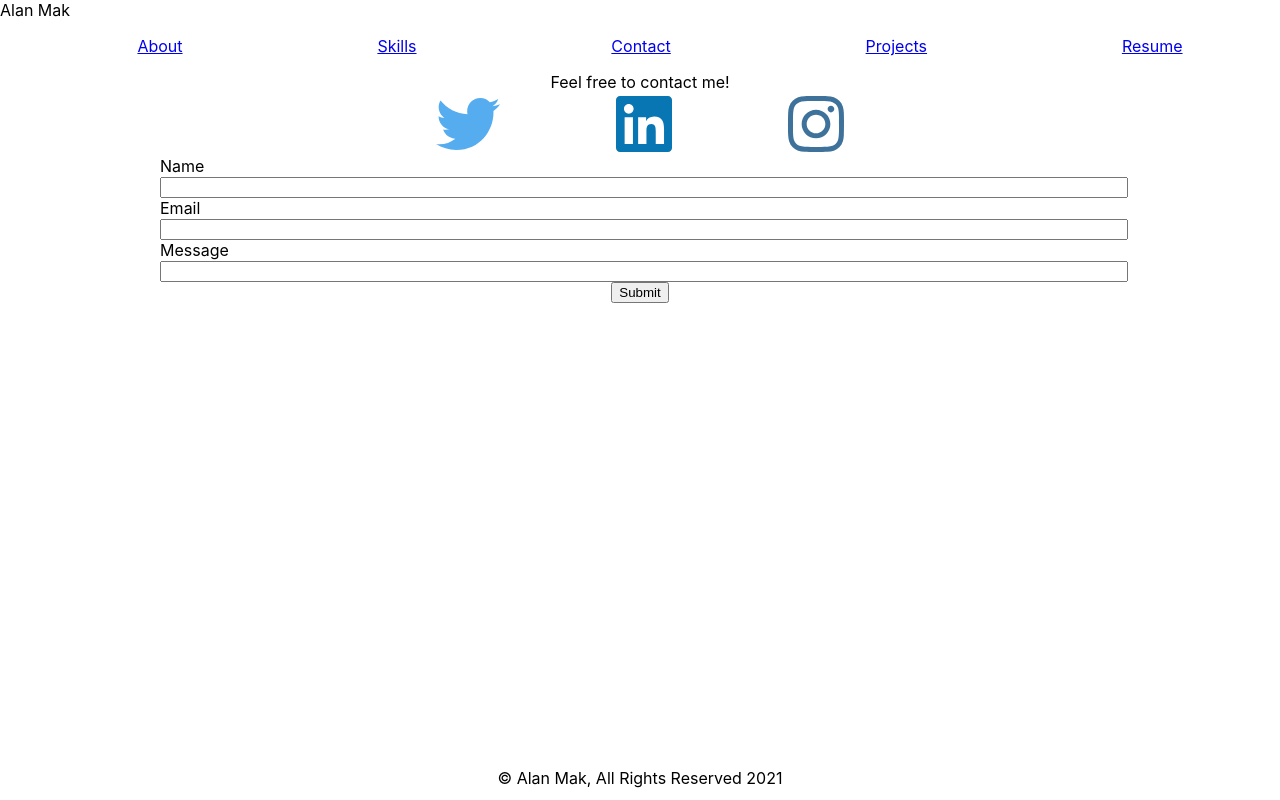
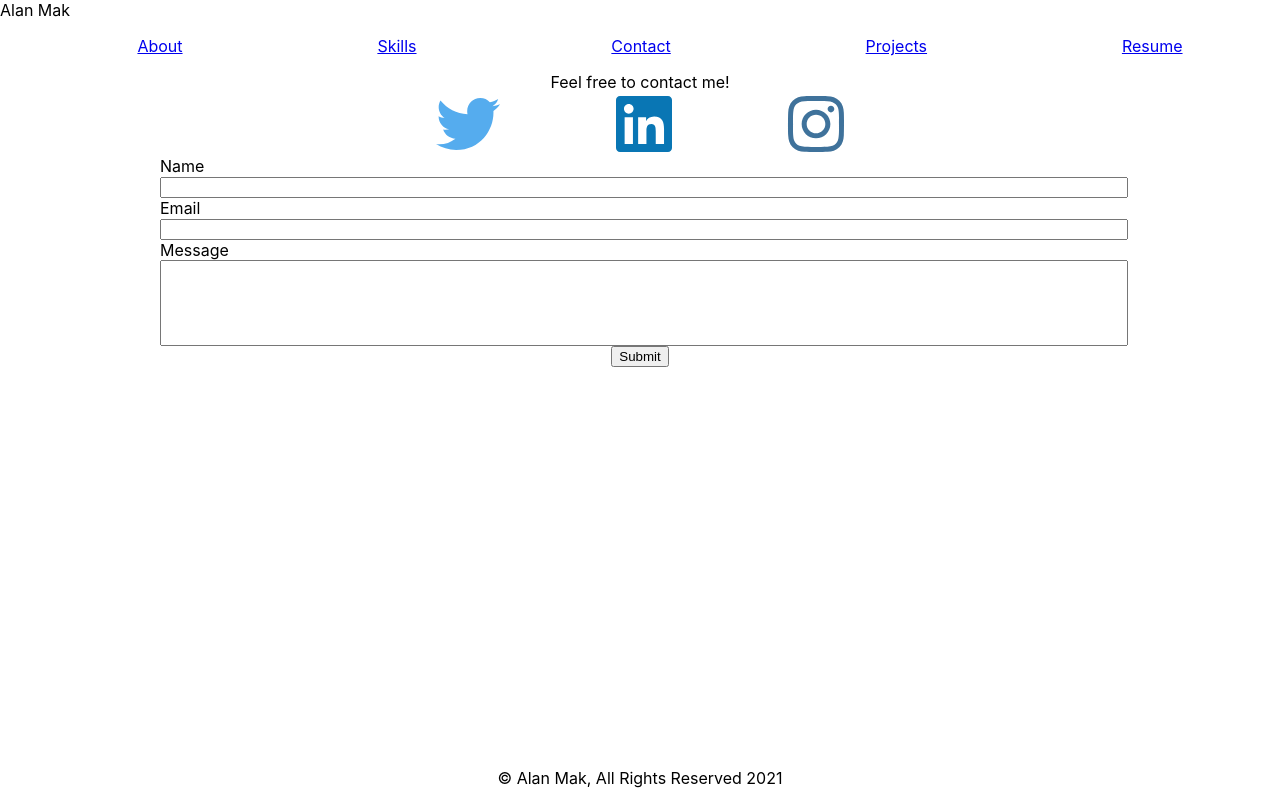
Before and after one commit to alan-mak/portfolio, a React (Create React App) app in the folder frontend/: page /contact in a window 1280 px wide. Built offline with nearby package versions, Linux system fonts and the light colour scheme.

Commit message:
Increased message box size

```diff
--- a/frontend/src/components/contact.scss
+++ b/frontend/src/components/contact.scss
@@ -29,10 +29,10 @@
       input {
         width: 100%;
         margin: 0 auto;
+      }
 
-        #messageBox {
-          height: 30%;
-        }
+       #messageBox {
+        height: 80px;
       }
     }
     button {
```
